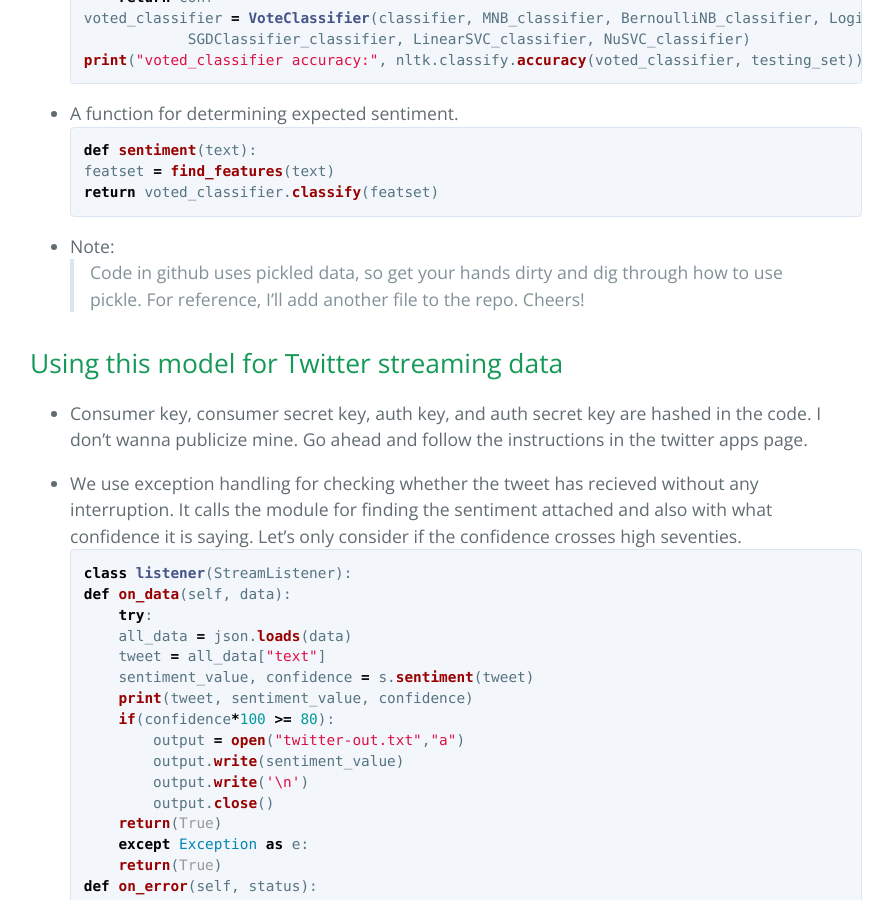
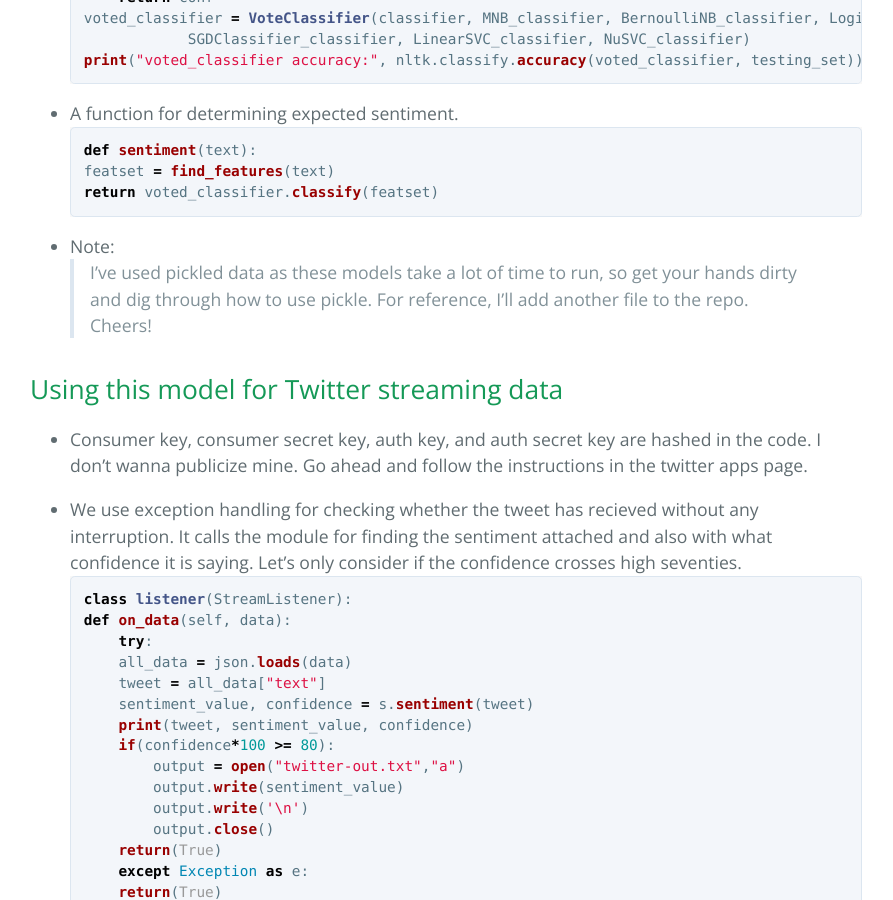
Before and after one commit to TejasReddy9/tsa_finalyr, a Jekyll site: the page built from docs/index.md, in a window 1280 px wide and 900 px high, scrolled down 2957 px. Shown: the whole window, without its empty margins (194-1087 px from the left). Built offline with Jekyll 4.4.1, drawn with Linux system fonts in a browser that asks for light colours; our own code applies the rules of GitHub Pages for plain Markdown files.

Commit message:
Update index.md

````diff
--- a/docs/index.md
+++ b/docs/index.md
@@ -108,7 +108,7 @@ def sentiment(text):
 ```
 
 *   Note:
-> Code in github uses pickled data, so get your hands dirty and dig through how to use pickle. For reference, I'll add another file to the repo.
+> I've used pickled data as these models take a lot of time to run, so get your hands dirty and dig through how to use pickle. For reference, I'll add another file to the repo.
 > Cheers!
 
 ## Using this model for Twitter streaming data
````
